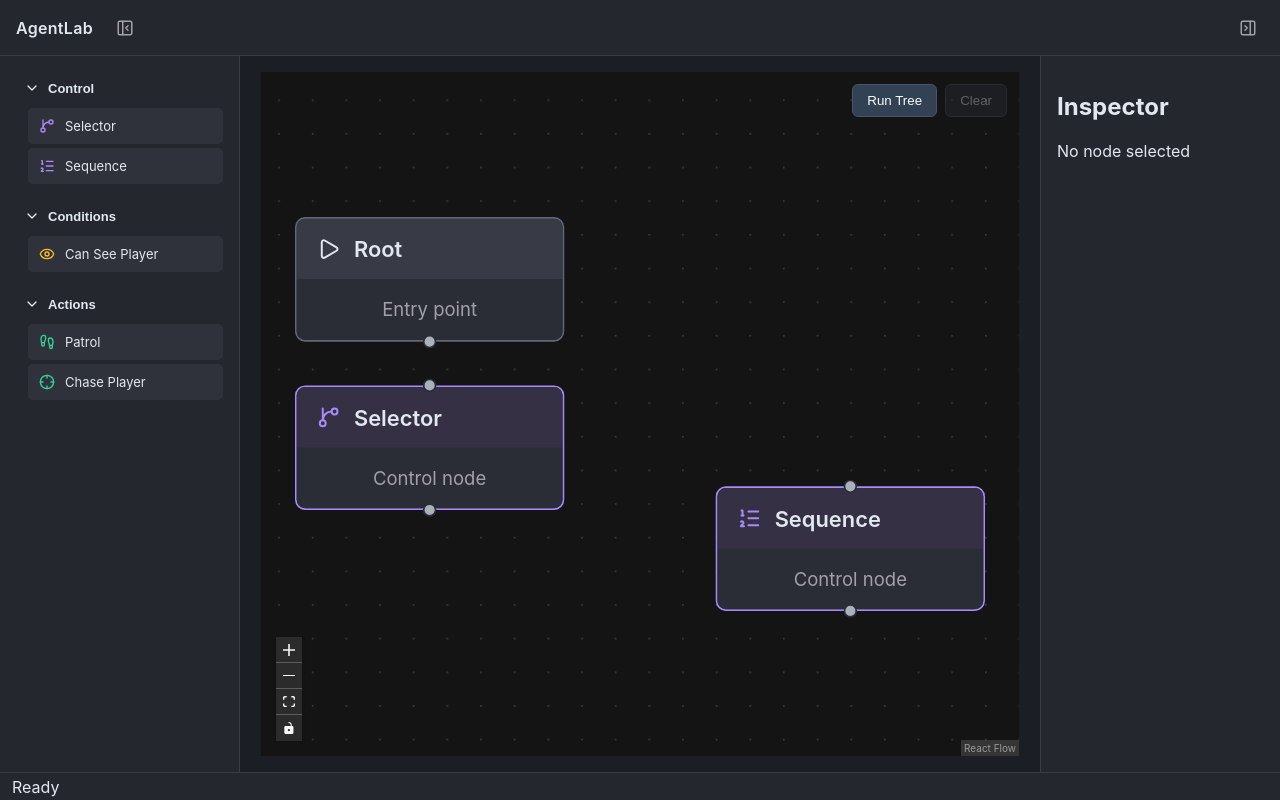
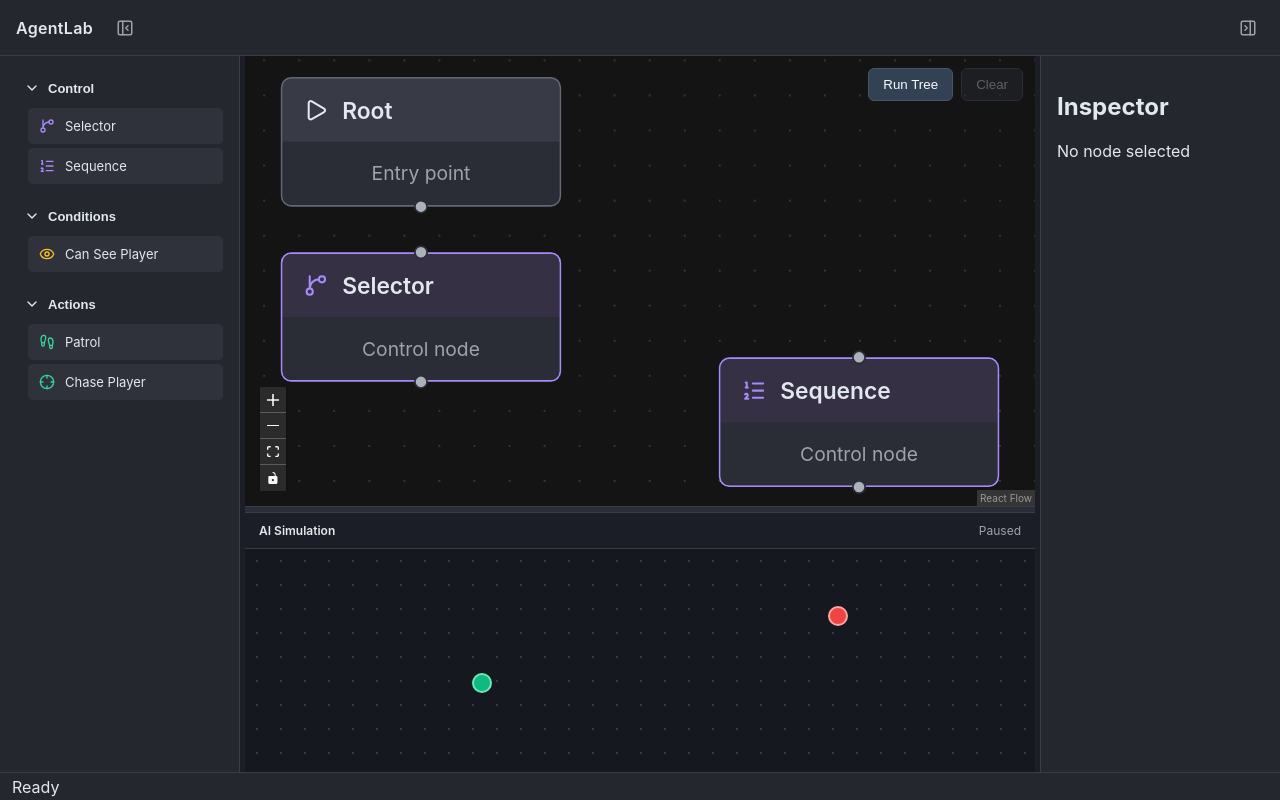
Before and after one commit to lolalolabob123/AgentLab, a React (Vite) app in the folder agentlab/: page / in a window 1280 px wide. Built offline with nearby package versions, Linux system fonts and the light colour scheme.

Commit message:
Added resizable AI simulation panel

```diff
--- a/agentlab/src/App.tsx
+++ b/agentlab/src/App.tsx
@@ -6,6 +6,7 @@ import Inspector from "./components/Inspector";
 import BehaviourEditor from "./components/BehaviourEditor";
 import { ReactFlowProvider } from "@xyflow/react";
 import CanvasNodeInspector from "./components/CanvasNodeInspector";
+import SimulationViewport from "./components/SimulationViewport";
 
 function App() {
 
@@ -35,6 +36,8 @@ function App() {
   } | null>(null);
 
   const [selectionSource, setSelectionSource] = useState<"library" | "canvas" | null>(null);
+
+  const [simulationHeight, setSimulationHeight] = useState(260)
 
   const selectedNode = nodeDefinitions.find(
     (node) => node.id === selectedNodeId
@@ -80,7 +83,7 @@ function App() {
     );
 
     setLibraryWidth(clampedWidth);
-  }
+  };
 
   const handleInspectorresize = (
     event: React.PointerEvent<HTMLDivElement>
@@ -101,6 +104,26 @@ function App() {
     );
 
     setInspectorWidth(clampedWidth);
+  };
+
+  const handleSimulationResize = (
+    event: React.PointerEvent<HTMLDivElement>
+  ) => {
+    if (event.buttons !== 1) return;
+
+    const center = event.currentTarget.parentElement;
+    if (!center) return;
+
+    const rect = center.getBoundingClientRect();
+
+    const newHeight = rect.bottom - event.clientY;
+
+    const clampedHeight = Math.max(
+      180,
+      Math.min(rect.height - 180, newHeight)
+    );
+
+    setSimulationHeight(clampedHeight);
   }
 
   const handleDeleteCanvasNode = (nodeId: string) => {
@@ -187,6 +210,8 @@ function App() {
           )}
 
           <main className="editor">
+            <div className="workspace-center">
+              <div className="workspace-editor">
                 <BehaviourEditor
                   nodeToAdd={nodeToAdd}
                   nodeToDelete={nodeToDelete}
@@ -194,6 +219,27 @@ function App() {
                   onClearCanvasSelection={handleClearCanvasSelection}
                   nodeDataUpdate={nodeDataUpdate}
                 />
+              </div>
+
+              <div
+                className="simulation-resize-divider"
+                onPointerDown={(event) => {
+                  event.currentTarget.setPointerCapture(event.pointerId);
+                }}
+                onPointerMove={handleSimulationResize}
+                onPointerUp={(event) => {
+                  if (event.currentTarget.hasPointerCapture(event.pointerId)) {
+                    event.currentTarget.releasePointerCapture(event.pointerId);
+                  }
+                }}
+              />
+
+              <div className="workspace-simulation"
+                style={{ height: simulationHeight, flex: "none" }}
+              >
+                <SimulationViewport />
+              </div>
+            </div>
           </main>
 
           {isInspectorOpen && (
--- /dev/null
+++ b/agentlab/src/components/SimulationViewport.css
@@ -0,0 +1,56 @@
+.simulation-viewport {
+    display: flex;
+    flex-direction: column;
+    height: 100%;
+    min-height: 240px;
+    background: #1b1e26;
+    color: #e5e7eb;
+}
+
+.simulation-header {
+    display: flex;
+    justify-content: space-between;
+    align-items: center;
+    padding: 10px 14px;
+    border-bottom: 1px solid #373c48;
+    font-size: 12px;
+    font-weight: 600;
+}
+
+.simulation-status {
+    color: #9ca3af;
+    font-weight: 400;
+}
+
+.simulation-world {
+    position: relative;
+    flex: 1;
+    min-height: 200px;
+    overflow: hidden;
+    background-color: #15181e;
+    background-image: radial-gradient(#343a46 1px, transparent 1px);
+    background-size: 24px 24px;
+}
+
+.simulation-agent,
+.simulation-player {
+    position: absolute;
+    width: 20px;
+    height: 20px;
+    border-radius: 50%;
+    transform: translate(-50%, -50%);
+}
+
+.simulation-agent {
+    left: 30%;
+    top: 60%;
+    background: #10b981;
+    border: 2px solid #6ee7b7;
+}
+
+.simulation-player {
+    left: 75%;
+    top: 30%;
+    background: #ef4444;
+    border: 2px solid #fca5a5;
+}
--- /dev/null
+++ b/agentlab/src/components/SimulationViewport.tsx
@@ -0,0 +1,17 @@
+import "./SimulationViewport.css";
+
+export default function SimulationViewport() {
+    return (
+        <div className="simulation-viewport">
+            <div className="simulation-header">
+                <span>AI Simulation</span>
+                <span className="simulation-status">Paused</span>
+            </div>
+
+            <div className="simulation-world">
+                <div className="simulation-agent" title="AI Agent" />
+                <div className="simulation-player" title="Player" />
+            </div>
+        </div>
+    );
+}
--- a/agentlab/src/index.css
+++ b/agentlab/src/index.css
@@ -63,11 +63,11 @@ body {
 
 .editor {
   display: flex;
+  flex: 1;
   min-height: 0;
-  flex: 1;
   min-width: 0;
   background-color: #1c1e25;
-  padding: 16px;
+  overflow: hidden;
 }
 
 .toolbar-left {
@@ -239,21 +239,11 @@ body {
 }
 
 .behaviour-editor {
-  flex: 1;
+  position: relative;
+  width: 100%;
+  height: 100%;
   min-width: 0;
   min-height: 0;
-}
-
-
-/* ========================================
-   Behaviour Editor
-======================================== */
-
-.behaviour-editor {
-  flex: 1;
-  min-width: 0;
-  min-height: 0;
-  position: relative;
 }
 
 /* ========================================
@@ -534,3 +524,50 @@ body {
     opacity: 0.4;
     cursor: not-allowed;
 }
+
+.workspace-center {
+  display: flex;
+  flex-direction: column;
+  flex: 1;
+  width: 100%;
+  height: 100%;
+  min-width: 0;
+  min-height: 0;
+  overflow: hidden;
+}
+
+.workspace-editor {
+  position: relative;
+  flex: 1;
+  min-height: 0;
+  min-width: 0;
+  overflow: hidden;
+}
+
+.workspace-simulation {
+  flex: 0 0 260px;
+  min-height: 0;
+  border-top: 1px solid #373c48;
+}
+
+.simulation-resize-divider {
+  flex: 0 0 6px;
+  height: 6px;
+  min-height: 0;
+  padding: 0;
+  background: #292d37;
+  border-top: 1px solid #373c48;
+  cursor: row-resize;
+  touch-action: none;
+  position: relative;
+  z-index: 5;
+}
+
+.simulation-resize-divider:hover {
+  background: #475569;
+}
+
+.workspace-simulation {
+  min-height: 0;
+  overflow: hidden;
+}
```
Lines whose indentation alone changed are shown as unchanged.
